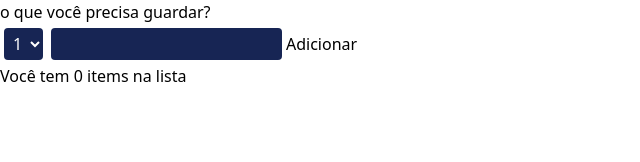
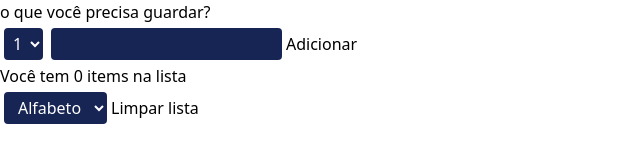
Before and after one commit to muritadb/espaco-mulher, a React (Vite) app: page / in a window 1280 px wide. Shown: the part 324-486 px from the top of the page, without its empty margins (0-640 px from the left). Built offline with nearby package versions, Linux system fonts and the light colour scheme.

Commit message:
feat: filter items

```diff
--- a/src/App.jsx
+++ b/src/App.jsx
@@ -97,8 +97,8 @@ const App = () => {
             }
           </ul>
         </section>
-        <footer className='h-36 bg-blue-900 m-0 py-4'>
-          <h3 className='text-center text-white'>
+        <footer className=' bg-blue-900 text-center m-0 py-4'>
+          <h3 className=' text-white pb-3'>
             {items.length === 0 ?
               <p>
                 Você tem 0 items na lista
@@ -108,6 +108,12 @@ const App = () => {
               </p>
             }
           </h3>
+          <select name="order-select" id="" className='input'>
+            <option value="alfabeto">Alfabeto</option>
+            <option value="recente">Recentes</option>
+            <option value="guardado">Guardados</option>
+          </select>
+          <button className='text-white bg-orange-600 p-1 rounded '>Limpar lista</button>
         </footer>
       </div>
     </>
```
